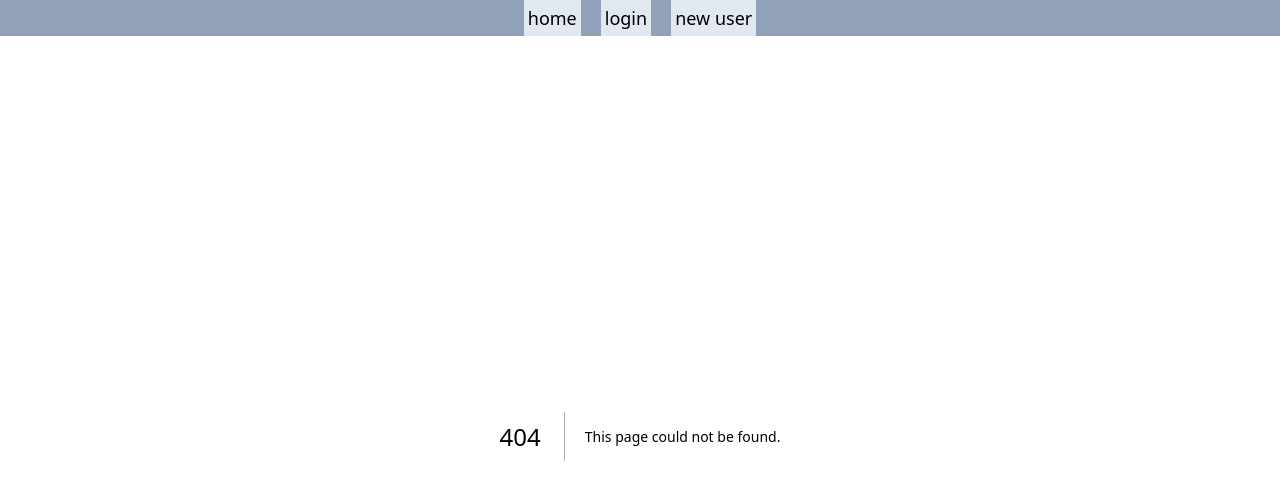
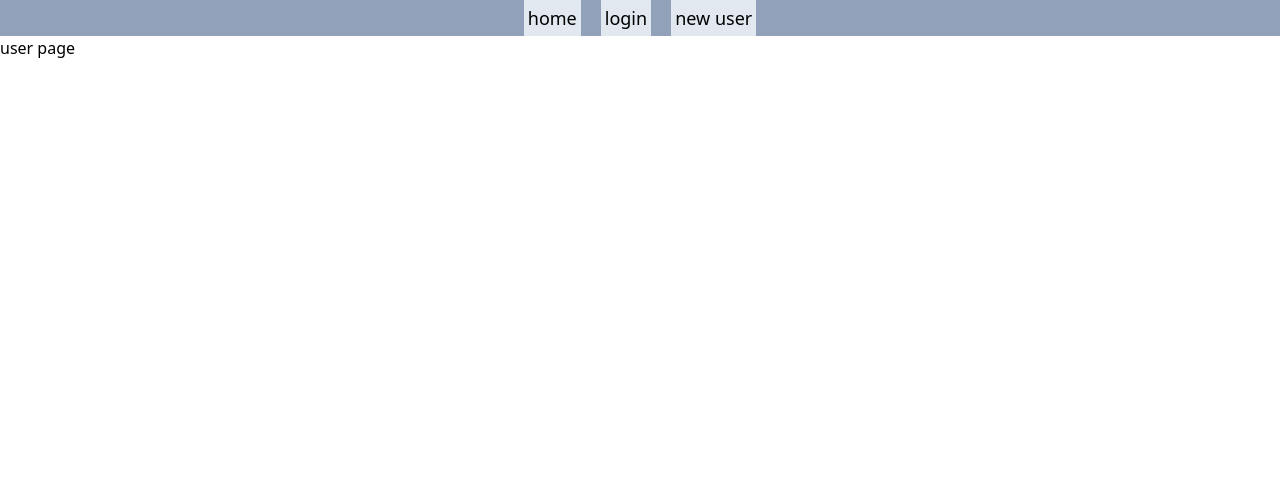
Before and after one commit to tansg1972/anauth8, a Next.js app: page /user in a window 1280 px wide. Before the commit this address had no page. Shown: the top 500 px of the page. Built offline with nearby package versions, Linux system fonts and the light colour scheme.

Commit message:
Add files via upload

```diff
--- /dev/null
+++ b/src/app/user/page.tsx
@@ -0,0 +1,7 @@
+import React from 'react'
+
+export default function page() {
+  return (
+    <div>user page</div>
+  )
+}
```
